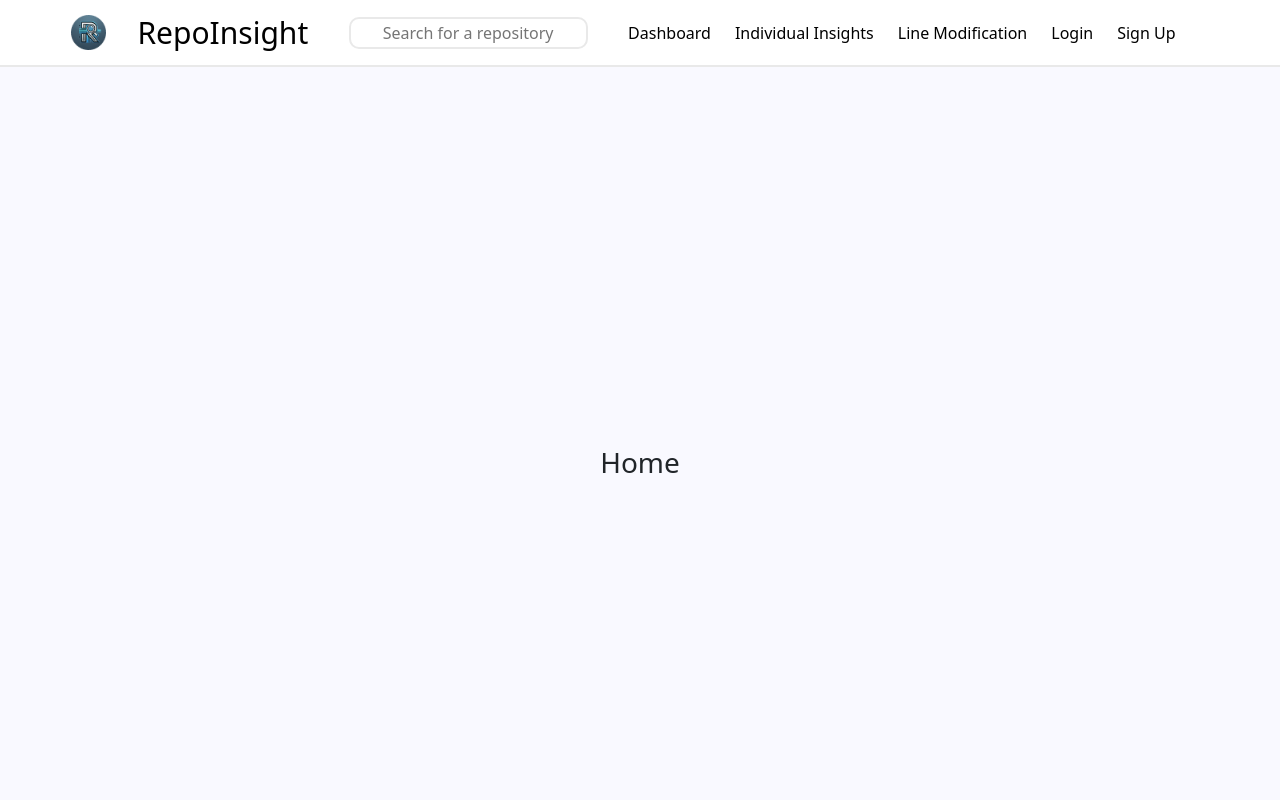
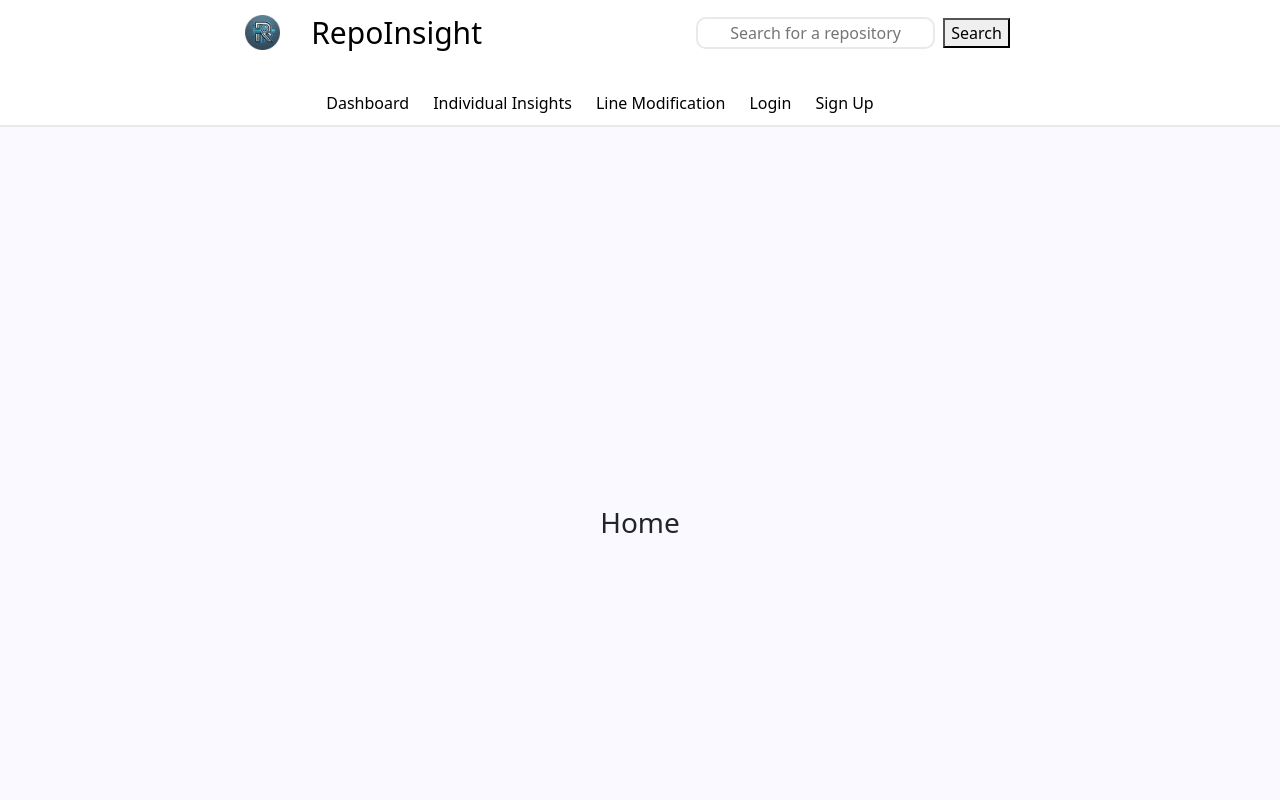
Before and after one commit to kidushailu/RepoInsight, a React (Create React App) app in the folder client/: page / in a window 1280 px wide. Shown: the top 800 px of the page. Built offline with nearby package versions, Linux system fonts and the light colour scheme.

Commit message:
search bar now takes in repository url and forwards it to the dashboard

```diff
--- a/client/src/components/Navbar.js
+++ b/client/src/components/Navbar.js
@@ -1,9 +1,16 @@
-import React from 'react';
-import { Link } from 'react-router-dom';
+import {React, useState} from 'react';
+import { Link, useNavigate } from 'react-router-dom';
 import { useMatch, useResolvedPath } from 'react-router-dom';
 import './Navbar.css';
 
 function Navbar() {
+  const [repoUrl, setRepoUrl] = useState('');
+  const navigate = useNavigate();
+
+  const searchRepo = () => {
+    navigate('/dashboard', { state: { repoUrl } });
+  }
+
   return (
       <nav className="nav">
         <Link to="/" className="site-title">
@@ -11,7 +18,8 @@ function Navbar() {
           <span>RepoInsight</span>
         </Link>
         <div className='repo-search'>
-            <input type="text" placeholder="Search for a repository" className='search-bar'></input>
+          <input type="text" value={repoUrl} placeholder="Search for a repository" className='search-bar' onChange={(e) => setRepoUrl(e.target.value)} />
+          <button onClick={searchRepo}>Search</button>
         </div>
         <ul>
           <CustomLink to="/dashboard">Dashboard</CustomLink>
```
Lines whose indentation alone changed are shown as unchanged.
